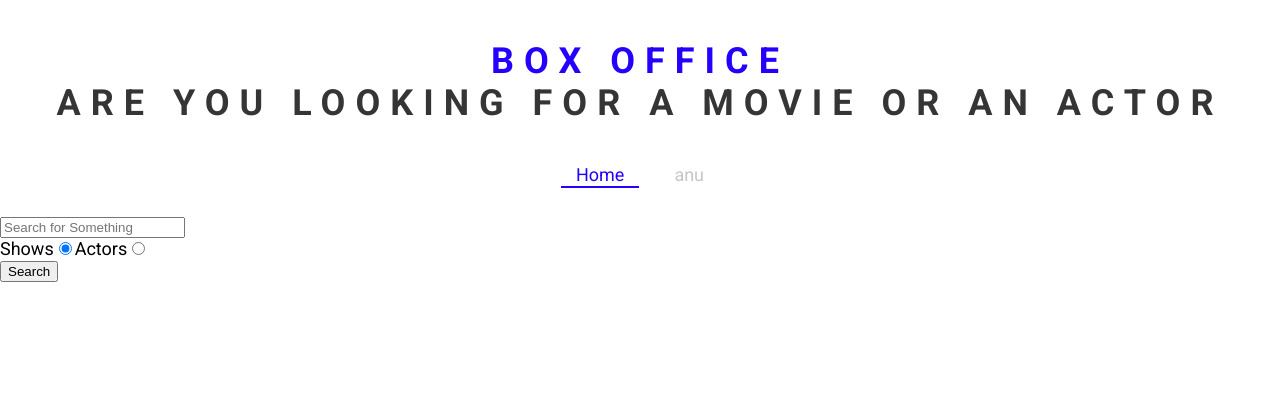
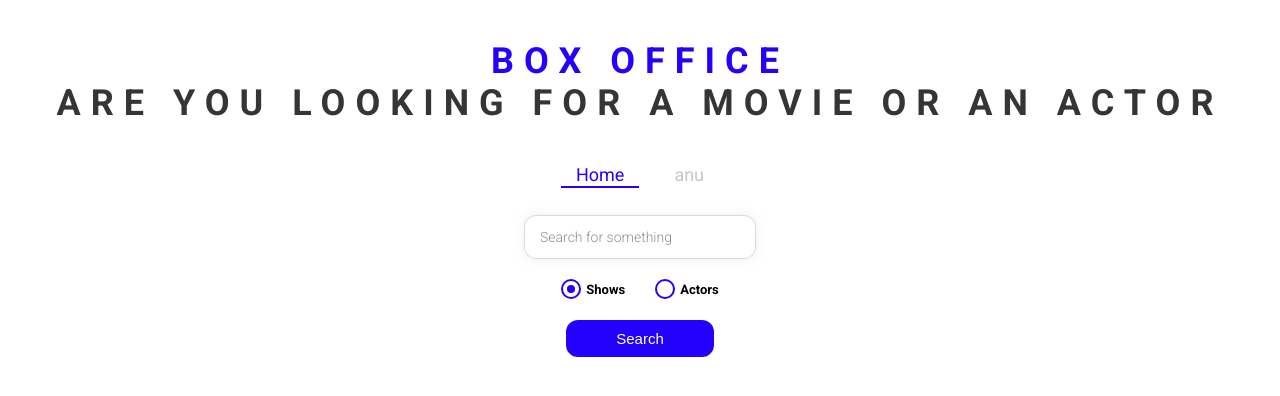
Before and after one commit to karananu/boxofficecomplete, a React (Create React App) app: page / in a window 1280 px wide. Shown: the top 396 px of the page. Built offline with nearby package versions, Linux system fonts and the light colour scheme.

Commit message:
styled the entire app

```diff
--- /dev/null
+++ b/src/components/CustomRadio.js
@@ -0,0 +1,66 @@
+import React from "react";
+import styled from "styled-components";
+
+const RadioWrapper = styled.label`
+  display: block;
+  position: relative;
+  padding-left: 25px;
+  cursor: pointer;
+  font-size: 13px;
+  user-select: none;
+  font-weight: 700;
+  line-height: 1.65;
+
+  input {
+    position: absolute;
+    opacity: 0;
+    cursor: pointer;
+  }
+
+  span {
+    position: absolute;
+    top: 0;
+    left: 0;
+    height: 16px;
+    width: 16px;
+    background-color: #fff;
+    border: 2px solid ${({ theme }) => theme.mainColors.blue};
+    border-radius: 50%;
+  }
+
+  input:checked ~ span {
+    background-color: #fff;
+    border: 2px solid ${({ theme }) => theme.mainColors.blue};
+  }
+
+  span:after {
+    content: "";
+    position: absolute;
+    display: none;
+  }
+
+  input:checked ~ span:after {
+    display: block;
+  }
+
+  span:after {
+    top: 4px;
+    left: 4px;
+    width: 8px;
+    height: 8px;
+    border-radius: 50%;
+    background: ${({ theme }) => theme.mainColors.blue};
+  }
+`;
+
+const CustomRadio = ({ label, ...restProps }) => {
+  return (
+    <RadioWrapper htmlFor={restProps.id}>
+      {label}
+      <input {...restProps} type="radio" />
+      <span />
+    </RadioWrapper>
+  );
+};
+
+export default CustomRadio;
--- a/src/pages/Home.js
+++ b/src/pages/Home.js
@@ -1,29 +1,28 @@
-import React, { useState, useEffect } from "react";
+import React, { useState } from "react";
+import MainPageLayout from "../components/MainPageLayout";
+import { apiGet } from "../misc/config";
+import ShowGrid from "../components/show/ShowGrid";
 import ActorGrid from "../components/actor/ActorGrid";
-import MainPageLayout from "../components/MainPageLayout";
-import ShowGrid from "../components/show/ShowGrid";
-import { apiGet } from "../misc/config";
 import { useLastQuery } from "../misc/custom-hooks";
+import {
+  SearchInput,
+  RadioInputsWrapper,
+  SearchButtonWrapper,
+} from "./Home.styled";
+import CustomRadio from "../components/CustomRadio";
+
 const Home = () => {
-  const [Input, setInput] = useLastQuery();
+  const [input, setInput] = useLastQuery();
   const [results, setResults] = useState(null);
-  const [searchOption, SetsearchOption] = useState("shows");
+  const [searchOption, setSearchOption] = useState("shows");
 
   const isShowsSearch = searchOption === "shows";
-
-  useEffect(() => {
-    console.log("use effect run");
-    return () => {
-      console.log("exit");
-    };
-  }, []);
-
   const onSearch = () => {
-    apiGet(`/search/${searchOption}?q=
-    =${Input}`).then((result) => {
+    apiGet(`/search/${searchOption}?q=${input}`).then((result) => {
       setResults(result);
     });
   };
+
   const onInputChange = (ev) => {
     setInput(ev.target.value);
   };
@@ -33,13 +32,16 @@
       onSearch();
     }
   };
+
   const onRadioChange = (ev) => {
-    SetsearchOption(ev.target.value);
+    setSearchOption(ev.target.value);
   };
+
   const renderResults = () => {
     if (results && results.length === 0) {
-      return <div>No Result</div>;
+      return <div>No results</div>;
     }
+
     if (results && results.length > 0) {
       return results[0].show ? (
         <ShowGrid data={results} />
@@ -53,39 +55,41 @@
 
   return (
     <MainPageLayout>
-      <input
+      <SearchInput
         type="text"
-        placeholder="Search for Something"
+        placeholder="Search for something"
         onChange={onInputChange}
         onKeyDown={onKeyDown}
-        value={Input}
+        value={input}
       />
 
-      <div>
-        <label htmlFor="shows-search">
-          Shows
-          <input
+      <RadioInputsWrapper>
+        <div>
+          <CustomRadio
+            label="Shows"
             id="shows-search"
-            type="radio"
-            value="show"
+            value="shows"
             checked={isShowsSearch}
             onChange={onRadioChange}
           />
-        </label>
-        <label htmlFor="actors-search">
-          Actors
-          <input
+        </div>
+
+        <div>
+          <CustomRadio
+            label="Actors"
             id="actors-search"
-            type="radio"
+            value="people"
             checked={!isShowsSearch}
-            value="people"
             onChange={onRadioChange}
           />
-        </label>
-      </div>
-      <button type="button" onClick={onSearch}>
-        Search
-      </button>
+        </div>
+      </RadioInputsWrapper>
+
+      <SearchButtonWrapper>
+        <button type="button" onClick={onSearch}>
+          Search
+        </button>
+      </SearchButtonWrapper>
       {renderResults()}
     </MainPageLayout>
   );
--- /dev/null
+++ b/src/pages/Home.styled.js
@@ -0,0 +1,99 @@
+import styled from "styled-components";
+export const SearchInput = styled.input`
+  display: block;
+  font-family: "Roboto", sans-serif;
+  width: 200px;
+  margin: auto;
+  outline: none;
+  padding: 13px 15px;
+  border: 1px solid #dbdbdb;
+  box-shadow: 0px 0px 10px 0px rgba(219, 219, 219, 0.5);
+  font-size: 14px;
+  border-radius: 12px;
+  color: #8d8d8d;
+
+  &::placeholder {
+    font-weight: 300;
+    color: #8d8d8d;
+  }
+`;
+
+export const RadioInputsWrapper = styled.div`
+  display: flex;
+  justify-content: center;
+  margin: 20px 0;
+
+  div {
+    margin: 0 15px;
+  }
+`;
+
+export const SearchButtonWrapper = styled.div`
+  text-align: center;
+  margin-bottom: 35px;
+
+  button {
+    color: #fff;
+    background-color: ${({ theme }) => theme.mainColors.blue};
+    margin: auto;
+    padding: 10px 50px;
+    font-size: 15px;
+    border: none;
+    outline: none;
+    border-radius: 12px;
+    &:hover {
+      cursor: pointer;
+    }
+  }
+`;
+const RadioWrapper = styled.label`
+  display: block;
+  position: relative;
+  padding-left: 25px;
+  cursor: pointer;
+  font-size: 13px;
+  user-select: none;
+  font-weight: 700;
+  line-height: 1.65;
+
+  input {
+    position: absolute;
+    opacity: 0;
+    cursor: pointer;
+  }
+
+  span {
+    position: absolute;
+    top: 0;
+    left: 0;
+    height: 16px;
+    width: 16px;
+    background-color: #fff;
+    border: 2px solid ${({ theme }) => theme.mainColors.blue};
+    border-radius: 50%;
+  }
+
+  input:checked ~ span {
+    background-color: #fff;
+    border: 2px solid ${({ theme }) => theme.mainColors.blue};
+  }
+
+  span:after {
+    content: "";
+    position: absolute;
+    display: none;
+  }
+
+  input:checked ~ span:after {
+    display: block;
+  }
+
+  span:after {
+    top: 4px;
+    left: 4px;
+    width: 8px;
+    height: 8px;
+    border-radius: 50%;
+    background: ${({ theme }) => theme.mainColors.blue};
+  }
+`;
```
